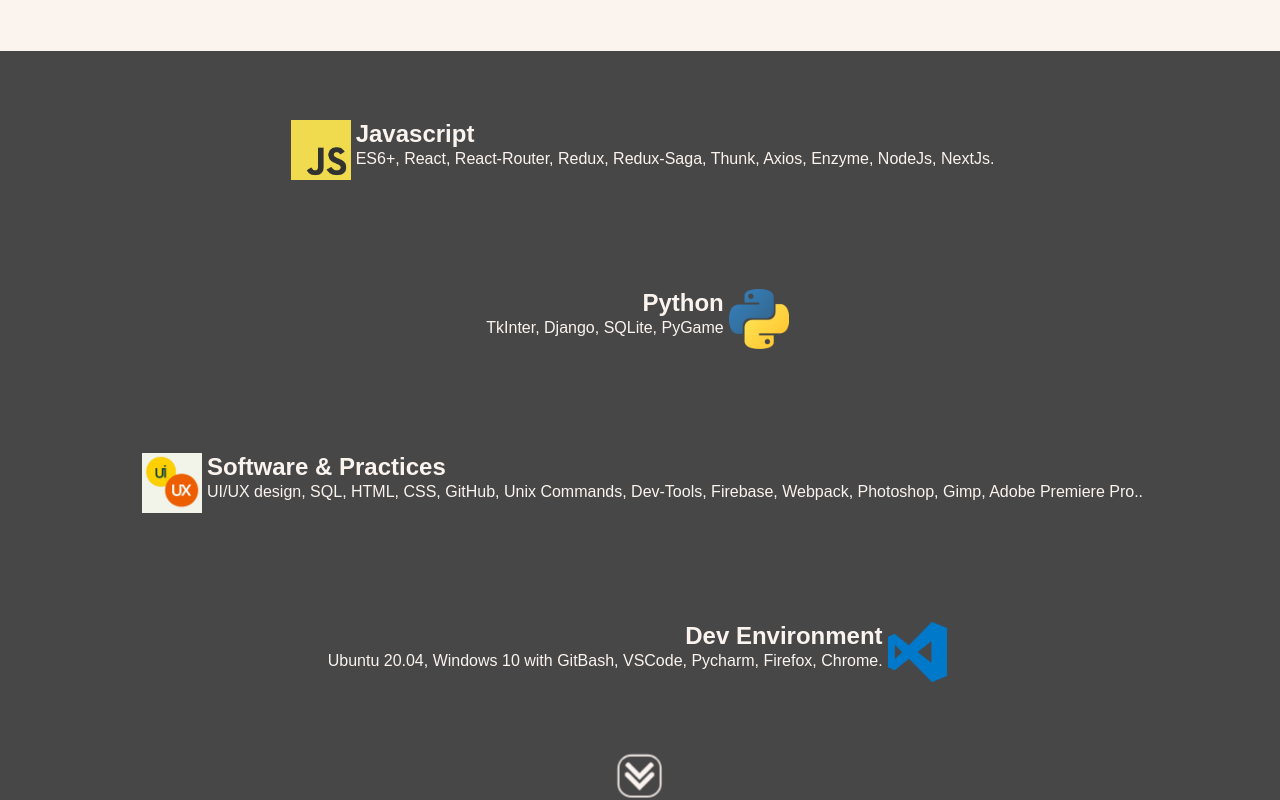
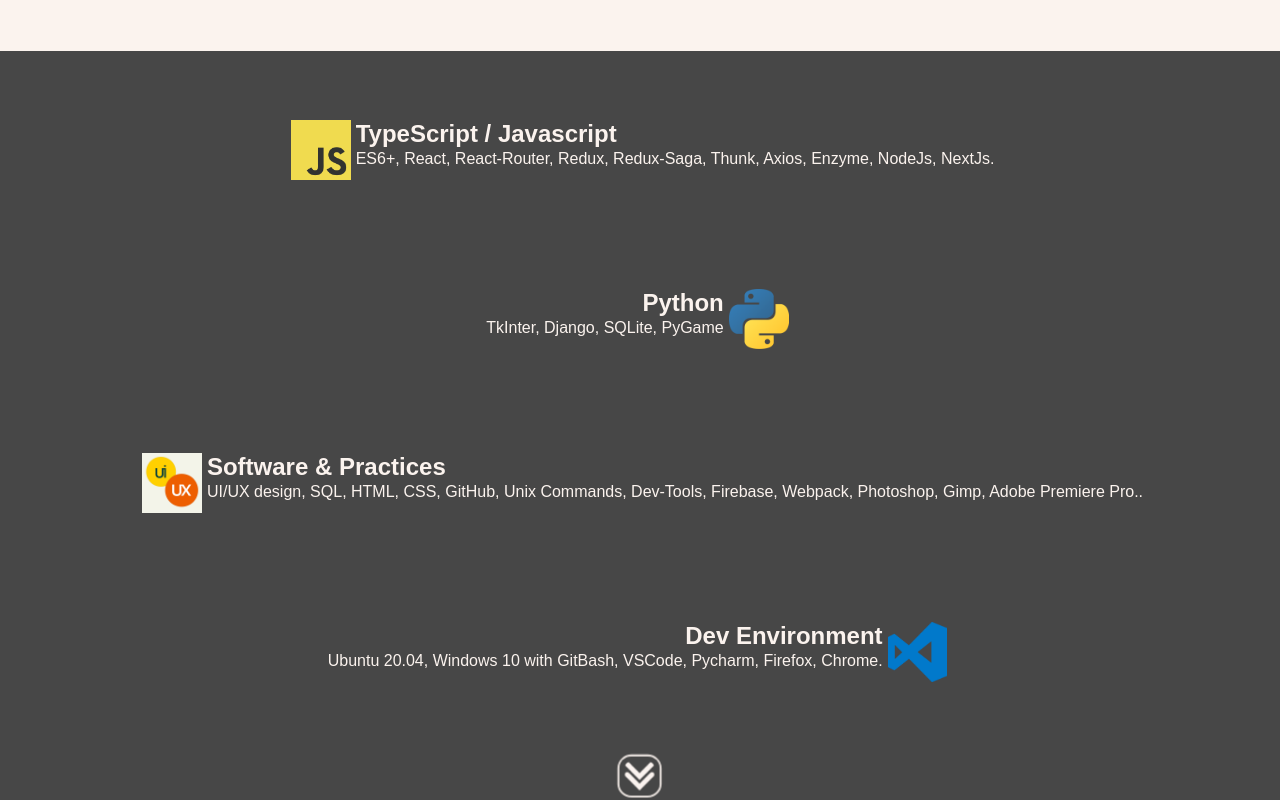
Before and after one commit to Kwarn/portfolio, a React (Create React App) app: page / in a window 1280 px wide. Shown: the part 1555-2355 px from the top of the page. Built offline with nearby package versions, Linux system fonts and the light colour scheme.

Commit message:
TypeScript certificate added, Courses & Skills updated.

```diff
--- a/src/assets/assets.js
+++ b/src/assets/assets.js
@@ -1,5 +1,6 @@
 const imageAssets = {
   profileImage: require('../assets/profileImage.png'),
+  typescriptCertificate: require('../assets/typescriptCertificate.jpg'),
   javascriptCertificate: require('../assets/javascriptCertificate.jpg'),
   reactCertificate: require('../assets/reactCertificate.jpg'),
   freeCodeCampCertificate: require('../assets/freeCodeCampCertificate.png'),
@@ -44,6 +45,6 @@ const imageAssets = {
   stackOverflow: require('../assets/stackOverflow.png'),
   uiUx: require('../assets/uiux.png'),
   visualStudioCode: require('../assets/visualStudioCode.png'),
-}
+};
 
-export default imageAssets
+export default imageAssets;
--- a/src/containers/Courses/Courses.js
+++ b/src/containers/Courses/Courses.js
@@ -1,10 +1,16 @@
-import React, { useState } from 'react'
-import imageAssets from '../../assets/assets'
-import Course from './Course/Course'
-import classes from '../../containers/Courses/Courses.module.css'
+import React, { useState } from 'react';
+import imageAssets from '../../assets/assets';
+import Course from './Course/Course';
+import classes from '../../containers/Courses/Courses.module.css';
 
 const Courses = ({ showModal }) => {
   const [courses] = useState([
+    {
+      title: 'Understanding TypeScript - 2020 Edition',
+      desc: `Complete guide to TypeScript including using TypeScript with React/Redux/Node/Express/Next, decorators, interfaces, types, namespaces and more..`,
+      courseLink: 'https://www.udemy.com/course/understanding-typescript/',
+      cert: imageAssets.typescriptCertificate,
+    },
     {
       title: 'React - The Complete Guide (incl Hooks, React Router, Redux)',
       desc: `A comprehensive course demonstrating multiple approaches both new and old to creating responsive react apps.`,
@@ -36,18 +42,18 @@ const Courses = ({ showModal }) => {
       courseLink: 'https://www.codecademy.com/learn/learn-sql',
       cert: imageAssets.sqlCodeAcademyCertificate,
     },
-  ])
+  ]);
 
   let courseElements = courses.map(course => (
     <Course key={course.title} course={course} showModal={showModal} />
-  ))
+  ));
 
   return (
     <div className={classes.Courses}>
       <h2>Courses & Certificates</h2>
       {courseElements}
     </div>
-  )
-}
+  );
+};
 
-export default Courses
+export default Courses;
--- a/src/containers/Skills/Skills.js
+++ b/src/containers/Skills/Skills.js
@@ -6,7 +6,7 @@ import classes from './Skills.module.css'
 const Skills = () => {
   const [skills] = useState([
     {
-      title: 'Javascript',
+      title: 'TypeScript / Javascript',
       content: `ES6+, React, React-Router, Redux, Redux-Saga, Thunk, Axios, Enzyme, NodeJs, NextJs.`,
       image: imageAssets.javascript,
       fadeInAndAlignDirection: 'left',
```
Also changed, not shown: src/assets/typescriptCertificate.jpg (added).
